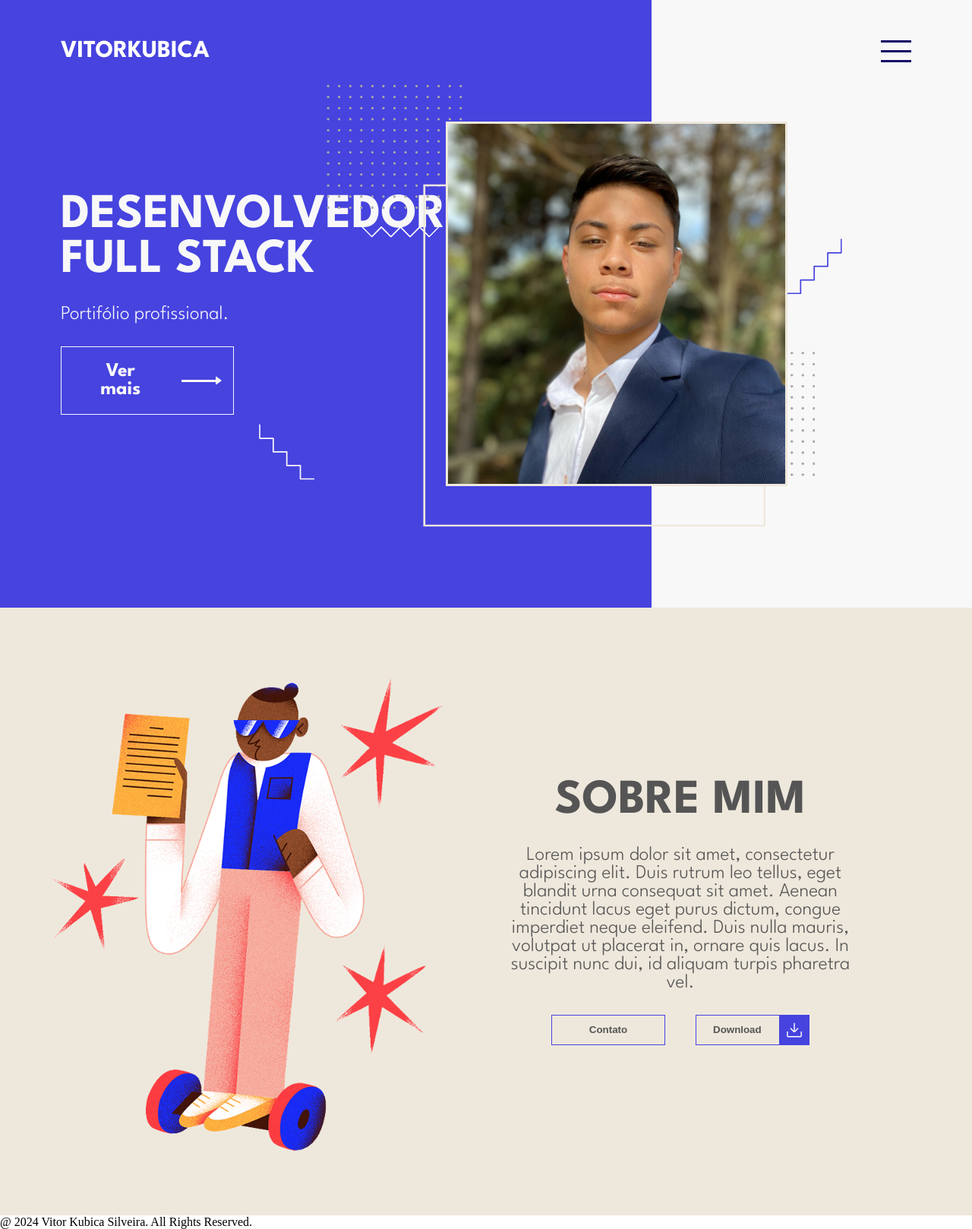
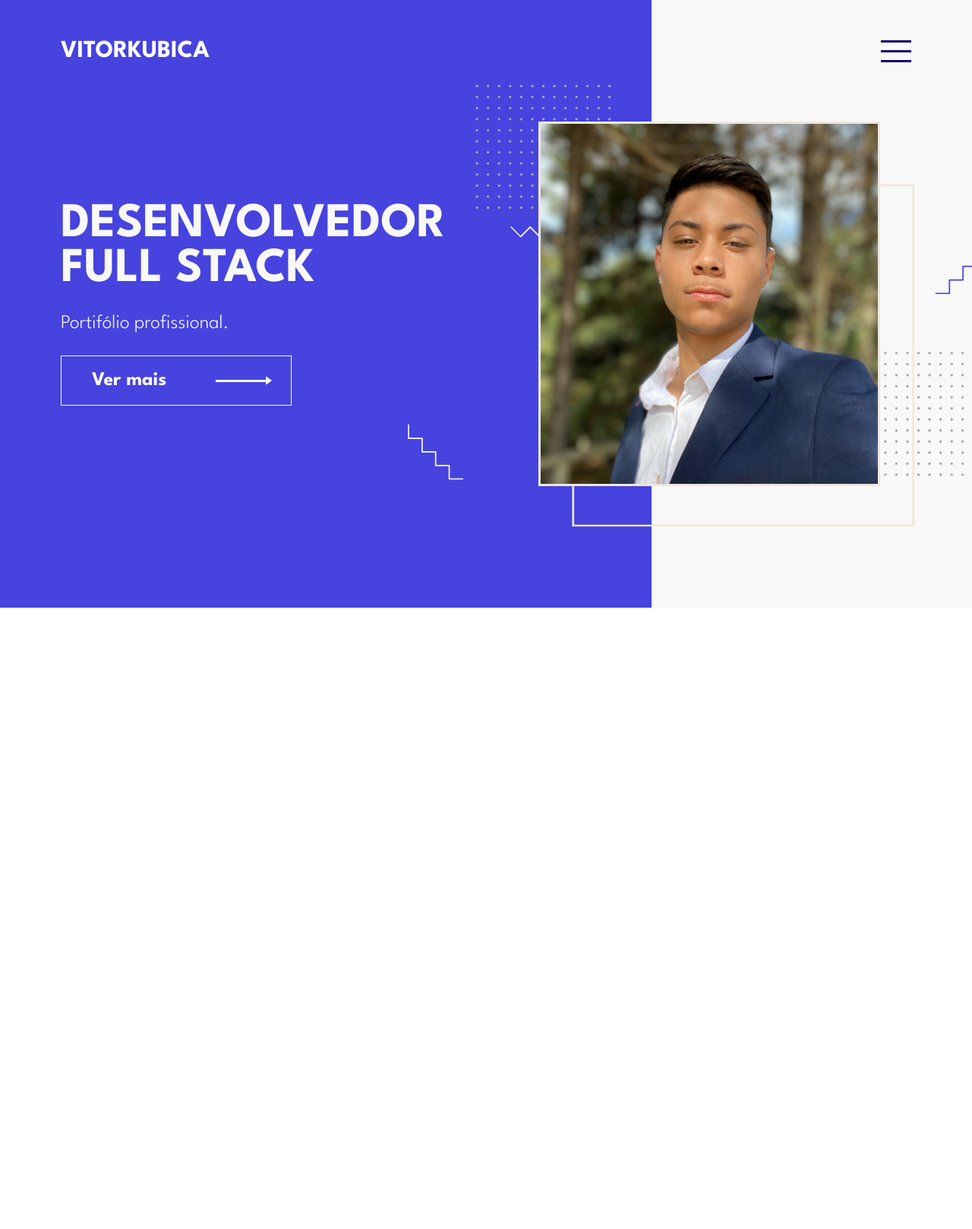
Before and after one commit to nichol6s/PortfolioVitorK, a React (Vite) app: page / in a window 1280 px wide. Shown: the whole page at 76% size. After the commit the page ends 800 px from the top, so only its background shows below. Built offline with nearby package versions, Linux system fonts and the light colour scheme.

Commit message:
efeito de section magnético

```diff
--- a/package.json
+++ b/package.json
@@ -15,6 +15,7 @@
     "react-dom": "^18.2.0",
     "react-helmet": "^6.1.0",
     "react-icons": "^4.10.1",
+    "react-magnetic-scroll": "^1.4.3",
     "react-player": "^2.13.0",
     "react-router-dom": "^6.15.0",
     "smoothscroll-polyfill": "^0.4.4",
--- a/src/App.scss
+++ b/src/App.scss
@@ -1,4 +1,8 @@
-
+.container{
+    height: 100vh;
+    scroll-snap-type: y mandatory;
+    overflow-y: scroll;
+}
 
 *{
     margin: 0;
--- a/src/components/Rodape/Rodape.scss
+++ b/src/components/Rodape/Rodape.scss
@@ -1,3 +1,3 @@
 footer{
-    position: absolute;
+    scroll-snap-align: start;
 }
--- a/src/routes/Home.jsx
+++ b/src/routes/Home.jsx
@@ -7,10 +7,12 @@ import imgsm from '/img/imagemsobremim.webp'
 import Headline from '../Headline';
 
 export default function Home() {
-  const ref = useRef(null);
+  const ref1 = useRef(null);
+  const ref2 = useRef(null);
 
   const handleClick = () => {
-    ref.current?.scrollIntoView({ behavior: 'smooth' });
+    ref1.current?.scrollIntoView({ behavior: 'smooth' });
+    ref2.current?.scrollIntoView({ behavior: 'smooth' });
   };
   return (
     <main className='conteudo'>
@@ -31,7 +33,8 @@ export default function Home() {
           <img src={element} alt='elementos' className='elementosfundo'/>
         </div>
       </section>
-      <section className='sobremim' ref={ref}>
+      <section className='sobremim' >
+        <Headline ref={ref1}></Headline>
         <div className='imagemsobremim'>
             <img src={imgsm} alt='img sobre mim' className='imgsm'/>
         </div>
--- a/src/routes/Home.scss
+++ b/src/routes/Home.scss
@@ -1,25 +1,32 @@
 @import url('https://fonts.googleapis.com/css2?family=League+Spartan:wght@700&display=swap');
+
 
 .conteudo {
     background-color: #4643DF;
     background: linear-gradient(90deg, #4643DF 67%, #F8F8F8 33%);
-    height: 100%;
+    section{
+        height: 100vh;
+        scroll-snap-align: start;
+    }
     .apresentacao {
         display: flex;
+        overflow-x: hidden;
         .imagem {
             display: flex;
             align-items: center;
             height: 100vh;
-            margin-right: 19%;
+            margin-right: 30%;
 
             .foto{
                 border: 3px solid #EEE8DC ;
                 position: relative;
                 z-index: 2;
+                left: 10%;
             }
             .elementosfundo{
-                position: absolute;
-                right: 170px;
+                position: relative;
+                z-index: 1;
+                right: 41%;
             }
         }
 
@@ -32,7 +39,6 @@
     flex-direction: column;
     columns: 1;
     justify-content: center;
-    height: 100vh;
     margin-left: 10vh;
     h1 {
         font-family: 'League Spartan', sans-serif;
@@ -52,7 +58,7 @@
         margin-top: 30px;
         text-decoration: none;
         border: 1px solid  #F8F8F8;
-        width: 45%;
+        width: 60%;
         position: relative;
         overflow: hidden;
         z-index: 1;
@@ -129,7 +135,6 @@
 }
 
 .sobremim{
-    height: 100vh;
     background-color: #EEE8DC;
     display: flex;
 
```
Also changed, not shown: 1 other file (tests, documents, lock files or other folders).
